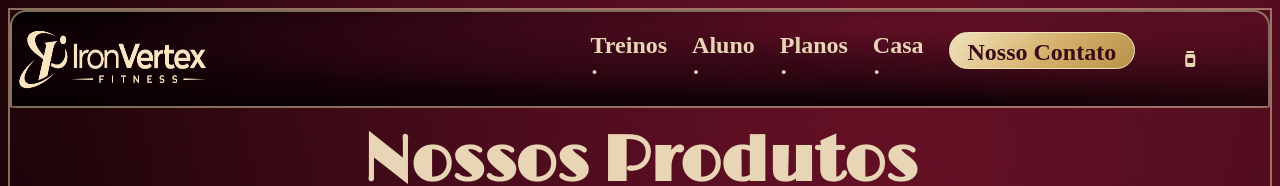
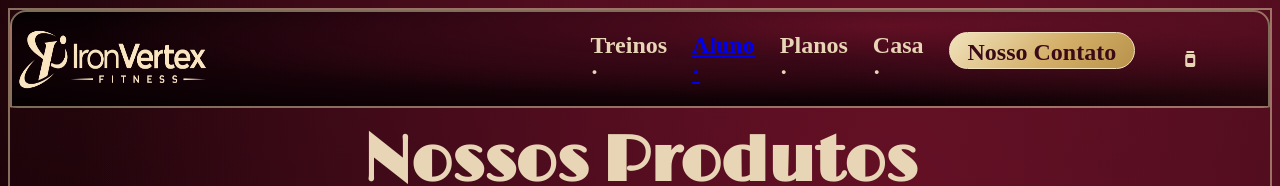
Before and after one commit to gabrielbatistasantana33-netizen/Produtos, a plain HTML site: page index.html in a window 1280 px wide. Shown: the top 186 px of the page. Drawn offline with nearby package versions, Linux system fonts and the light colour scheme; a web font is replaced by a local one.

Commit message:
Change Aluno heading to link to new site
Updated Aluno link to point to the new URL.

```diff
--- a/index.html
+++ b/index.html
@@ -20,7 +20,9 @@
                 <div id="opp">
                 <h2 id="op1"> <a href="https://treinos-six.vercel.app/">
                     Treinos ·</a>
-                <h2 id="op3"> Aluno · </h2>
+                <h2 id="op3"> <a href="https://alunos-amber.vercel.app/">
+                    Aluno ·
+                </a></h2>
                 <h2 id="op4"> Planos ·</h2>
                 <h2 id="op5"> <a href="https://homepage-three-lime.vercel.app/">
                     Casa
```
